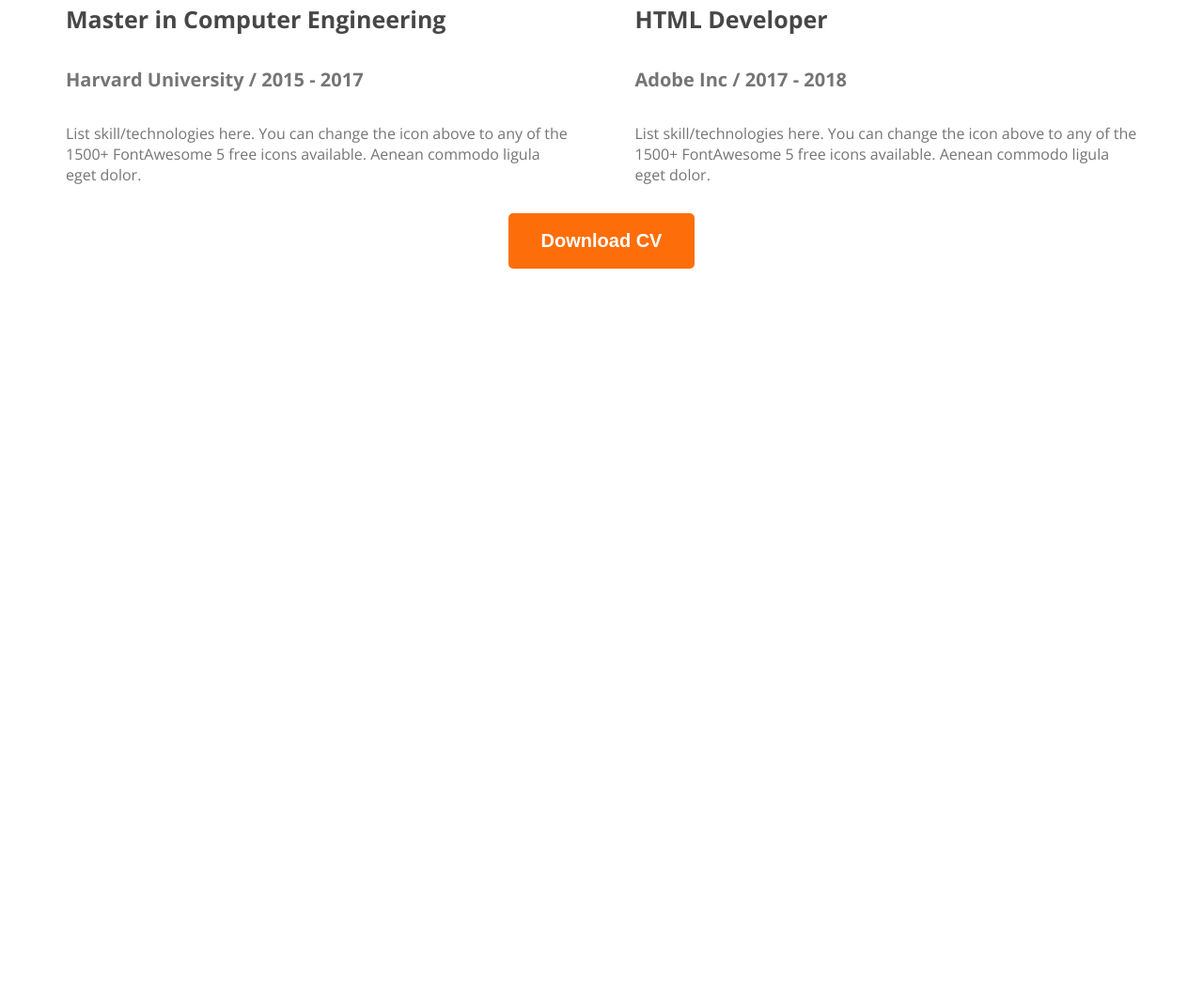
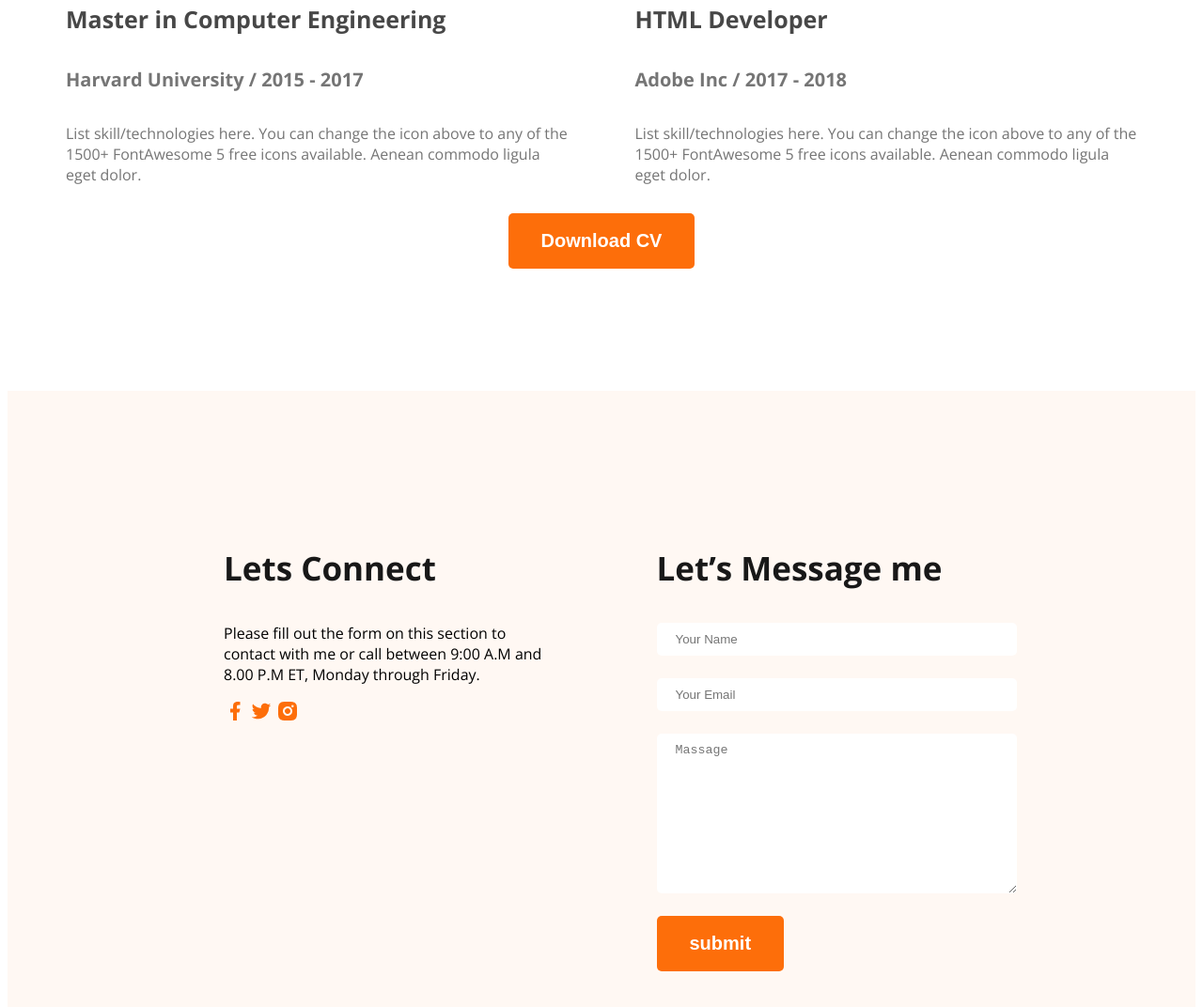
Before and after one commit to suronjit02/Programming-Hero, a plain HTML site: page Milestone_01/Portfolio_Website/index.html in a window 1280 px wide. Shown: the part 2835-3907 px from the top of the page at 94% size. Before the commit the page ends 3251 px from the top, so only its background shows below. Drawn offline with nearby package versions, Linux system fonts and the light colour scheme.

Commit message:
almost final

```diff
--- a/Milestone_01/Portfolio_Website/index.html
+++ b/Milestone_01/Portfolio_Website/index.html
@@ -192,7 +192,32 @@
 
     </main>
 
-    <footer>
+    <footer class="secondery-bg">
+
+        <div class="footer-colum">
+            <h3 class="section-tittle">Lets Connect</h3>
+            <p>Please fill out the form on this section to contact with me or call between 9:00 A.M and 8.00 P.M ET,
+                Monday through
+                Friday.</p>
+            <div>
+                <a href=""><img src="images/icons/facebook.png" alt="facebook"></a>
+                <a href=""><img src="images/icons/twitter.png" alt="twitter"></a>
+                <a href=""><img src="images/icons/insta.png" alt="instagram"></a>
+            </div>
+        </div>
+
+        <div class="footer-colum">
+            <h3 class="section-tittle">Let’s Message me</h3>
+
+            <form action="">
+
+                <input type="text" name="" id="" placeholder="Your Name">
+                <input type="email" name="" id="" placeholder="Your Email">
+                <textarea name="" id="" cols="30" rows="10" placeholder="Massage"></textarea>
+                <input class="btn-primary" type="submit" value="submit">
+
+            </form>
+        </div>
 
 
     </footer>
--- a/Milestone_01/Portfolio_Website/style/indexfile.css
+++ b/Milestone_01/Portfolio_Website/style/indexfile.css
@@ -219,3 +219,29 @@ main {
     color: #757575;
     font-size: 16px;
 }
+
+/* footer styles */
+
+footer {
+    padding: 130px 230px;
+    display: flex;
+    gap: 117px;
+
+}
+
+.footer-colum {
+    width: 50%;
+}
+
+footer input[type="text"],
+footer input[type="email"],
+footer textarea {
+
+    display: block;
+    margin-bottom: 24px;
+    width: 100%;
+    padding: 10px 20px;
+    border: none;
+    border-radius: 5px;
+    background-color: white;
+}
```
